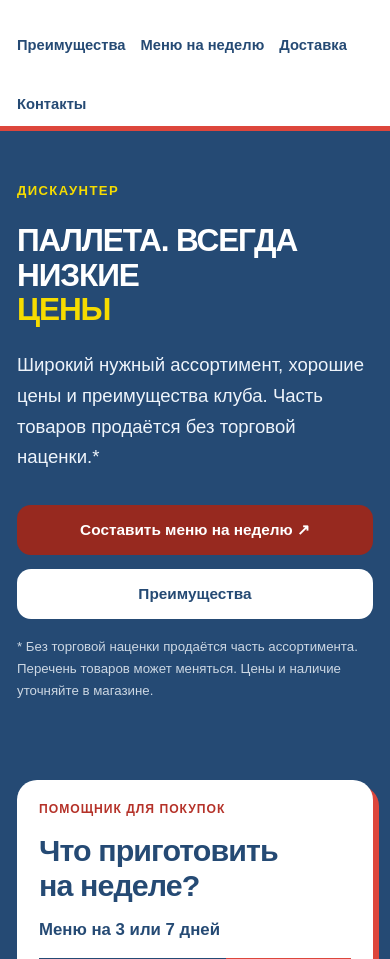
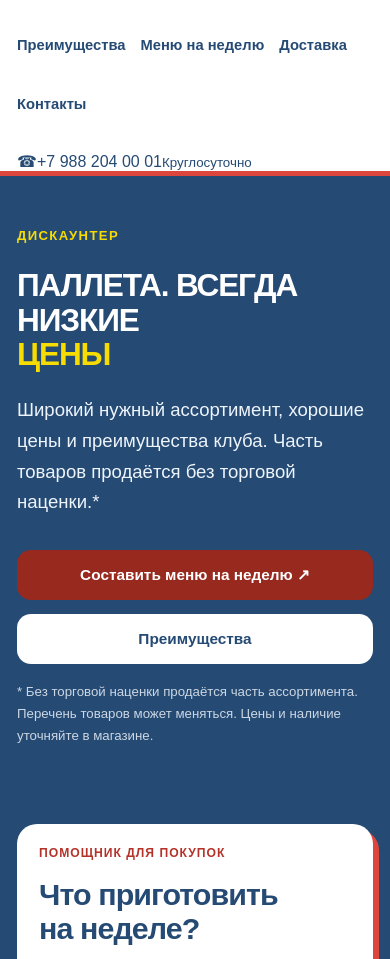
Before and after one commit to shmlr/palleta-store, a plain HTML site: page index.html in a window 390 px wide. Shown: the part 123-1082 px from the top of the page. Drawn offline with Linux system fonts and the light colour scheme.

Commit message:
design: show real menu capabilities and confirmed phone in branded hero

```diff
--- a/index.html
+++ b/index.html
@@ -1,7 +1,7 @@
 <!doctype html>
-<html lang="ru"><head><meta charset="utf-8"><meta name="viewport" content="width=device-width,initial-scale=1"><meta name="robots" content="noindex,nofollow"><meta name="theme-color" content="#254A74"><meta name="description" content="Паллета - низкие цены, продукты без наценки на часть ассортимента, клубные преимущества и меню на неделю."><title>Паллета - низкие цены</title><link rel="icon" href="assets/palleta-favicon-32.png" type="image/png" sizes="32x32"><link rel="apple-touch-icon" href="assets/palleta-icon-192.png" sizes="192x192"><link rel="stylesheet" href="styles.css?v=audit-20261019-3"></head>
-<body><div class="preview-banner" role="status">Тестовая версия сайта. Контакты и условия обслуживания уточняются.</div><a class="skip" href="#main">Перейти к содержимому</a><header class="header"><div class="container header-inner"><a class="logo" href="#top" aria-label="Паллета - главная"><img class="official-logo" src="assets/palleta-logo.png?v=brand-20261019" alt="Паллета - продукты без наценки*" width="315" height="79"></a><nav aria-label="Главное меню"><a href="#advantages">Преимущества</a><a href="#menu">Меню на неделю</a><a href="#delivery">Доставка</a><a href="#contacts">Контакты</a></nav></div></header>
-<main id="main"><section class="hero" id="top"><div class="container hero-grid"><div><span class="eyebrow">Дискаунтер</span><h1>ПАЛЛЕТА. ВСЕГДА НИЗКИЕ<br><em>ЦЕНЫ</em></h1><p class="lead">Широкий нужный ассортимент, хорошие цены и преимущества клуба. Часть товаров продаётся без торговой наценки.*</p><div class="hero-actions"><a class="button" href="menu/start.html" rel="noopener noreferrer">Составить меню на неделю ↗</a><a class="button button-light" href="#advantages">Преимущества</a></div><p class="fineprint">* Без торговой наценки продаётся часть ассортимента. Перечень товаров может меняться. Цены и наличие уточняйте в магазине.</p></div><div class="hero-art"><div class="hero-panel"><span class="panel-eyebrow">ПОМОЩНИК ДЛЯ ПОКУПОК</span><span class="panel-head">Что приготовить<br>на неделе?</span><span class="panel-sub">Меню на 3 или 7 дней</span><span class="panel-stripe"></span><span class="panel-note">Выберите блюда, получите список продуктов</span></div></div></div></section>
+<html lang="ru"><head><meta charset="utf-8"><meta name="viewport" content="width=device-width,initial-scale=1"><meta name="robots" content="noindex,nofollow"><meta name="theme-color" content="#254A74"><meta name="description" content="Паллета - низкие цены, продукты без наценки на часть ассортимента, клубные преимущества и меню на неделю."><title>Паллета - низкие цены</title><link rel="icon" href="assets/palleta-favicon-32.png" type="image/png" sizes="32x32"><link rel="apple-touch-icon" href="assets/palleta-icon-192.png" sizes="192x192"><link rel="stylesheet" href="styles.css?v=mockup-v2-20261019"></head>
+<body><div class="preview-banner" role="status">Тестовая версия сайта. Контакты и условия обслуживания уточняются.</div><a class="skip" href="#main">Перейти к содержимому</a><header class="header"><div class="container header-inner"><a class="logo" href="#top" aria-label="Паллета - главная"><img class="official-logo" src="assets/palleta-logo.png?v=brand-20261019" alt="Паллета - продукты без наценки*" width="315" height="79"></a><nav aria-label="Главное меню"><a href="#advantages">Преимущества</a><a href="#menu">Меню на неделю</a><a href="#delivery">Доставка</a><a href="#contacts">Контакты</a></nav><a class="header-phone" href="tel:+79882040001" aria-label="Позвонить в Паллету"><span class="header-phone-icon" aria-hidden="true">☎</span><span>+7 988 204 00 01<small>Круглосуточно</small></span></a></div></header>
+<main id="main"><section class="hero" id="top"><div class="container hero-grid"><div><span class="eyebrow">Дискаунтер</span><h1>ПАЛЛЕТА. ВСЕГДА НИЗКИЕ<br><em>ЦЕНЫ</em></h1><p class="lead">Широкий нужный ассортимент, хорошие цены и преимущества клуба. Часть товаров продаётся без торговой наценки.*</p><div class="hero-actions"><a class="button" href="menu/start.html" rel="noopener noreferrer">Составить меню на неделю ↗</a><a class="button button-light" href="#advantages">Преимущества</a></div><p class="fineprint">* Без торговой наценки продаётся часть ассортимента. Перечень товаров может меняться. Цены и наличие уточняйте в магазине.</p></div><div class="hero-art"><div class="hero-panel"><span class="panel-eyebrow">ПОМОЩНИК ДЛЯ ПОКУПОК</span><span class="panel-head">Что приготовить<br>на неделе?</span><span class="panel-sub">Меню на 3 или 7 дней</span><div class="panel-metrics" aria-label="Возможности меню"><span><strong>3 / 7</strong><small>дней</small></span><span><strong>9 / 21</strong><small>блюдо</small></span><span><strong>44</strong><small>рецепта</small></span></div><span class="panel-note">Выберите блюда, получите список продуктов</span></div></div></div></section>
 <section id="advantages" class="section"><div class="container"><p class="kicker">Для ежедневных покупок</p><h2>Всё для удобных покупок</h2><div class="cards"><article class="card"><span class="card-icon">01</span><h3>Широкий нужный ассортимент</h3><p>Продукты и товары для привычных покупок в одном месте.</p></article><article class="card"><span class="card-icon">02</span><h3>Клубные преимущества</h3><p>Специальные предложения по действующим условиям клуба «Паллета».</p></article><article class="card"><span class="card-icon">03</span><h3>Продуманные покупки</h3><p>Составьте меню на несколько дней и получите список ингредиентов.</p></article></div></div></section>
 <section id="menu" class="section section-accent"><div class="container menu-grid"><div><p class="kicker">Бесплатный помощник</p><h2>Что приготовить на этой неделе?</h2><p>Выбирайте блюда на 3 или 7 дней, меняйте количество порций и собирайте список покупок.</p><a class="button" href="menu/start.html" rel="noopener">Открыть меню на неделю ↗</a><p class="fineprint">Наличие и цены в магазине могут отличаться.</p></div><div class="menu-preview"><div class="mock-top">План питания <span>3 / 7 дней</span></div><div class="mock-day">Понедельник <strong>🥗 Салат и горячее</strong></div><div class="mock-day">Вторник <strong>🍲 Домашний суп</strong></div><div class="mock-day">Среда <strong>🍛 Ужин для семьи</strong></div><div class="mock-bottom">✓ Список продуктов</div></div></div></section>
 <section id="delivery" class="section"><div class="container delivery-grid"><div><p class="kicker">Покупки без суеты</p><h2>Доставка и связь с магазином</h2><p>Условия доставки и действующие предложения уточняйте у сотрудников магазина. Онлайн-оплата и оформление заказа на этом сайте пока недоступны.</p><div class="note">Для уточнения условий звоните по телефону <a href="tel:+79882040001">+7 988 204 00 01</a>.</div></div><div class="card"><h3>Удобно планировать</h3><p>Подготовьте список заранее, а детали заказа и доставки уточните у магазина.</p><a href="#contacts">Контакты магазина →</a></div></div></section>
```
